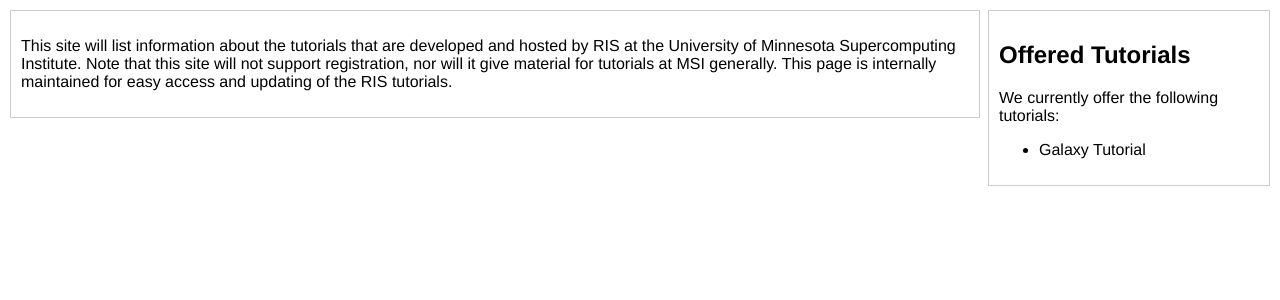
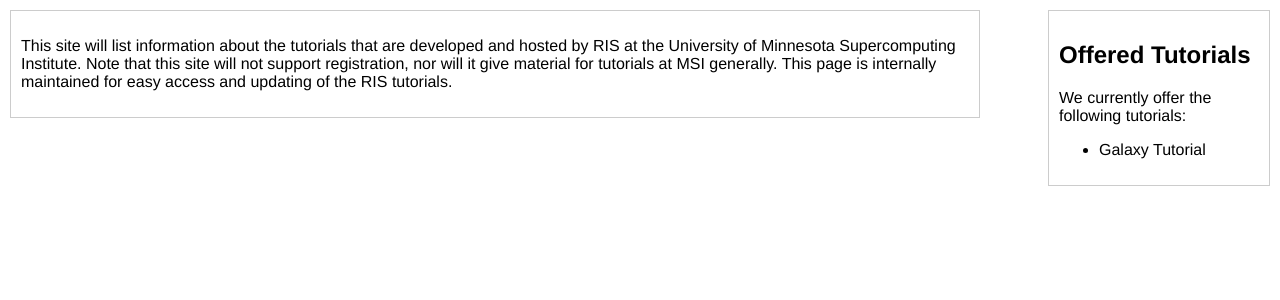
Before and after one commit to msi-ris/Tutorials, a Jekyll site: the page built from index.html, in a window 1280 px wide. Shown: the top 300 px of the page. Built offline with Jekyll 4.4.1, drawn with Linux system fonts in a browser that asks for light colours.

Commit message:
Update css

```diff
--- a/css/main.css
+++ b/css/main.css
@@ -22,7 +22,7 @@ body {
     position:absolute;
     top:10px;
     right:10px;
-    width:260px;
+    width:200px;
     padding:10px;
     border:1px solid #ccc;
 }
```
